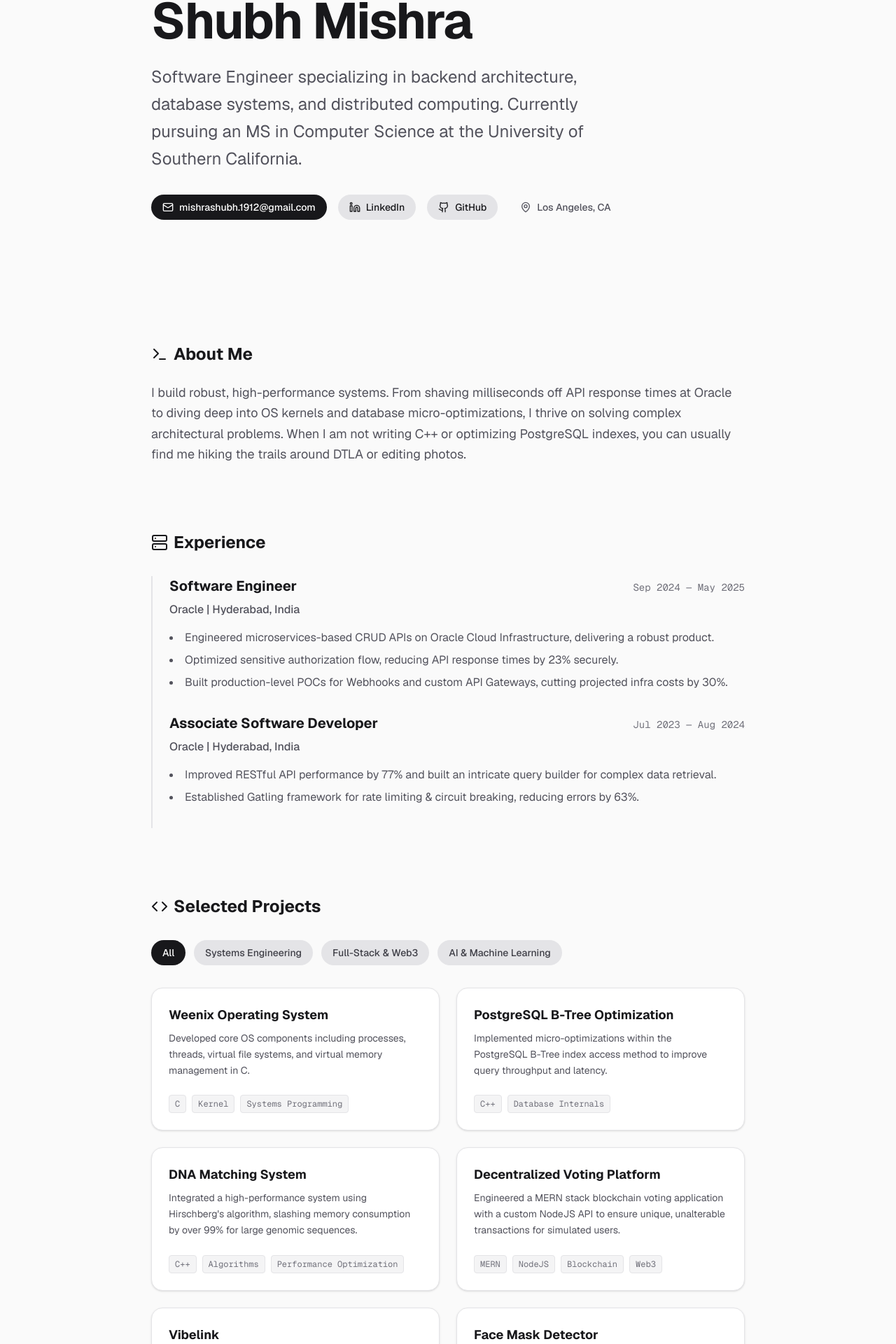
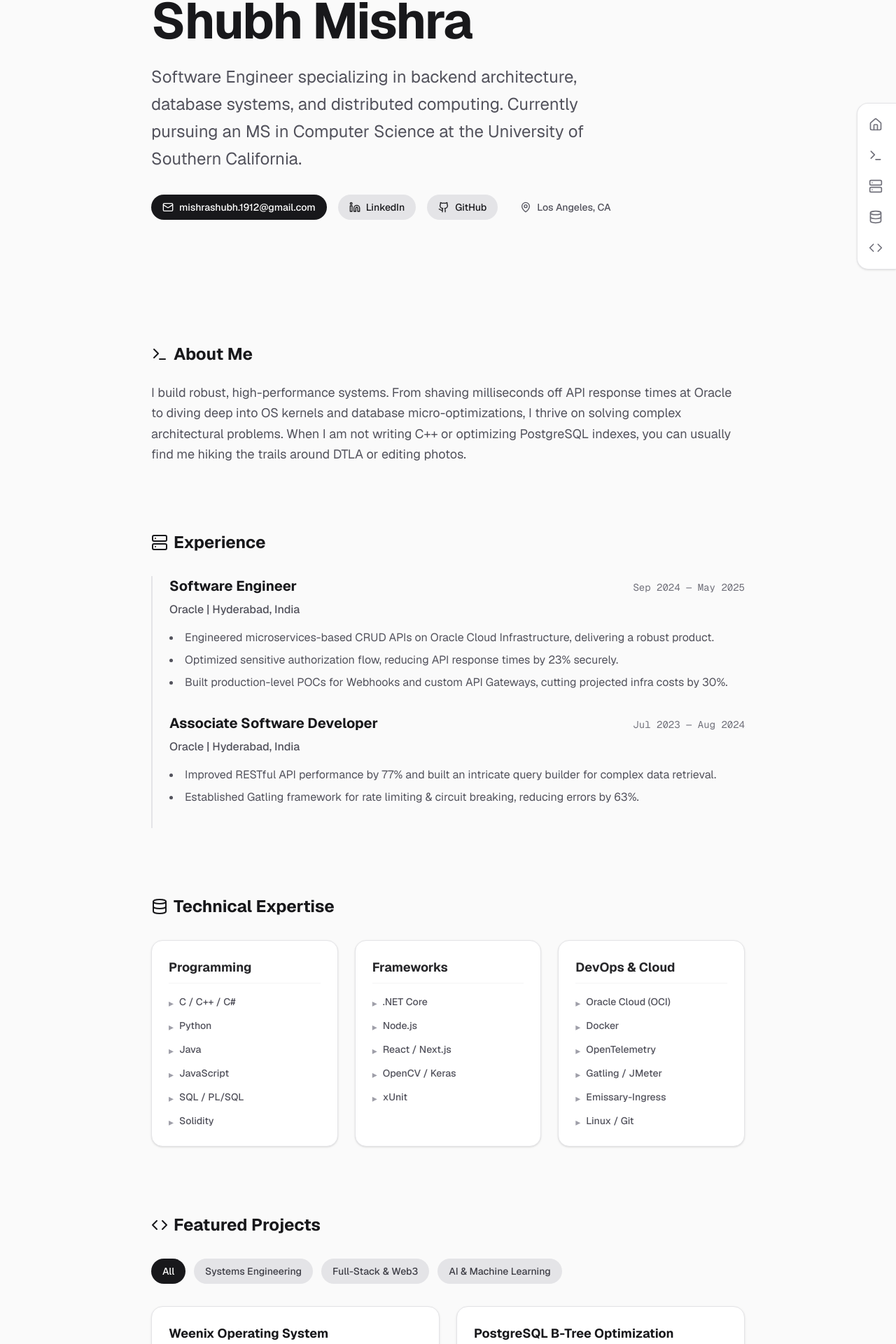
Before and after one commit to shubh-1912/project-portfolio, a Next.js app: page / in a window 1280 px wide. Shown: the part 134-2054 px from the top of the page at 70% size. Built offline with nearby package versions, Linux system fonts and the light colour scheme.

Commit message:
replace toolkit with tech expertise

```diff
--- a/app/page.tsx
+++ b/app/page.tsx
@@ -1,7 +1,7 @@
 "use client";
 
 import React, { useState } from 'react';
-import { Github, Linkedin, Mail, MapPin, Database, Server, Code, Terminal } from 'lucide-react';
+import { Github, Linkedin, Mail, MapPin, Database, Server, Code, Terminal, Home } from 'lucide-react';
 
 export default function Portfolio() {
   const [activeFilter, setActiveFilter] = useState('All');
@@ -58,11 +58,54 @@ export default function Portfolio() {
     ? projects
     : projects.filter(project => project.category === activeFilter);
 
+  // Smooth scroll handler
+  const scrollToSection = (e: React.MouseEvent<HTMLAnchorElement>, id: string) => {
+    e.preventDefault();
+    const element = document.getElementById(id);
+    if (element) {
+      const offset = 20;
+      const bodyRect = document.body.getBoundingClientRect().top;
+      const elementRect = element.getBoundingClientRect().top;
+      const elementPosition = elementRect - bodyRect;
+      const offsetPosition = elementPosition - offset;
+
+      window.scrollTo({
+        top: offsetPosition,
+        behavior: 'smooth'
+      });
+    }
+  };
+
   return (
-    <div className="min-h-screen bg-zinc-50 text-zinc-900 font-sans selection:bg-zinc-900 selection:text-zinc-50">
+    <div className="min-h-screen bg-zinc-50 text-zinc-900 font-sans selection:bg-zinc-900 selection:text-zinc-50 relative">
+
+      {/* FLOATING RIGHT NAVIGATION (Desktop Only) */}
+      <nav className="hidden lg:flex fixed right-0 top-1/2 -translate-y-1/2 z-50 group">
+        <div className="bg-white border border-r-0 border-zinc-200 shadow-sm rounded-l-2xl py-3 px-2 transition-all duration-300 w-14 hover:w-40 overflow-hidden flex flex-col gap-2">
+          {[
+            { id: 'home', label: 'Home', icon: Home },
+            { id: 'about', label: 'About', icon: Terminal },
+            { id: 'experience', label: 'Experience', icon: Server },
+            { id: 'expertise', label: 'Expertise', icon: Database },
+            { id: 'projects', label: 'Projects', icon: Code },
+          ].map((item) => (
+            <a
+              key={item.id}
+              href={`#${item.id}`}
+              onClick={(e) => scrollToSection(e, item.id)}
+              className="flex items-center gap-4 p-2 rounded-xl hover:bg-zinc-100 text-zinc-500 hover:text-zinc-900 transition-colors whitespace-nowrap"
+            >
+              <item.icon size={20} className="shrink-0" />
+              <span className="font-medium text-sm opacity-0 group-hover:opacity-100 transition-opacity duration-300">
+                {item.label}
+              </span>
+            </a>
+          ))}
+        </div>
+      </nav>
 
       {/* HERO SECTION */}
-      <header className="max-w-4xl mx-auto px-6 py-24 md:py-32">
+      <header id="home" className="max-w-4xl mx-auto px-6 py-24 md:py-32">
         <h1 className="text-5xl md:text-7xl font-bold tracking-tight mb-6">
           Shubh Mishra
         </h1>
@@ -88,7 +131,7 @@ export default function Portfolio() {
       </header>
 
       {/* ABOUT ME */}
-      <section className="max-w-4xl mx-auto px-6 py-12">
+      <section id="about" className="max-w-4xl mx-auto px-6 py-12">
         <h2 className="text-2xl font-bold mb-6 flex items-center gap-2"><Terminal size={24}/> About Me</h2>
         <p className="text-zinc-600 leading-relaxed text-lg">
           I build robust, high-performance systems. From shaving milliseconds off API response times at Oracle to diving deep into OS kernels and database micro-optimizations, I thrive on solving complex architectural problems. When I am not writing C++ or optimizing PostgreSQL indexes, you can usually find me hiking the trails around DTLA or editing photos.
@@ -96,7 +139,7 @@ export default function Portfolio() {
       </section>
 
       {/* EXPERIENCE */}
-      <section className="max-w-4xl mx-auto px-6 py-12">
+      <section id="experience" className="max-w-4xl mx-auto px-6 py-12">
         <h2 className="text-2xl font-bold mb-8 flex items-center gap-2"><Server size={24}/> Experience</h2>
 
         <div className="border-l-2 border-zinc-200 pl-6 pb-8">
@@ -125,9 +168,56 @@ export default function Portfolio() {
         </div>
       </section>
 
+      {/* TECHNICAL EXPERTISE */}
+      <section id="expertise" className="max-w-4xl mx-auto px-6 py-12">
+        <h2 className="text-2xl font-bold mb-8 flex items-center gap-2"><Database size={24}/> Technical Expertise</h2>
+
+        <div className="grid grid-cols-1 md:grid-cols-3 gap-6">
+
+          {/* Programming */}
+          <div className="bg-white p-6 rounded-2xl border border-zinc-200 shadow-sm">
+            <h3 className="text-lg font-bold mb-4 text-zinc-800 border-b border-zinc-100 pb-2">Programming</h3>
+            <ul className="space-y-3 text-zinc-600 text-sm font-medium">
+              <li className="flex items-start gap-2"><span className="text-zinc-400 mt-[2px]">▸</span> C / C++ / C#</li>
+              <li className="flex items-start gap-2"><span className="text-zinc-400 mt-[2px]">▸</span> Python</li>
+              <li className="flex items-start gap-2"><span className="text-zinc-400 mt-[2px]">▸</span> Java</li>
+              <li className="flex items-start gap-2"><span className="text-zinc-400 mt-[2px]">▸</span> JavaScript</li>
+              <li className="flex items-start gap-2"><span className="text-zinc-400 mt-[2px]">▸</span> SQL / PL/SQL</li>
+              <li className="flex items-start gap-2"><span className="text-zinc-400 mt-[2px]">▸</span> Solidity</li>
+            </ul>
+          </div>
+
+          {/* Frameworks & APIs */}
+          <div className="bg-white p-6 rounded-2xl border border-zinc-200 shadow-sm">
+            <h3 className="text-lg font-bold mb-4 text-zinc-800 border-b border-zinc-100 pb-2">Frameworks</h3>
+            <ul className="space-y-3 text-zinc-600 text-sm font-medium">
+              <li className="flex items-start gap-2"><span className="text-zinc-400 mt-[2px]">▸</span> .NET Core</li>
+              <li className="flex items-start gap-2"><span className="text-zinc-400 mt-[2px]">▸</span> Node.js</li>
+              <li className="flex items-start gap-2"><span className="text-zinc-400 mt-[2px]">▸</span> React / Next.js</li>
+              <li className="flex items-start gap-2"><span className="text-zinc-400 mt-[2px]">▸</span> OpenCV / Keras</li>
+              <li className="flex items-start gap-2"><span className="text-zinc-400 mt-[2px]">▸</span> xUnit</li>
+            </ul>
+          </div>
+
+          {/* DevOps & Cloud */}
+          <div className="bg-white p-6 rounded-2xl border border-zinc-200 shadow-sm">
+            <h3 className="text-lg font-bold mb-4 text-zinc-800 border-b border-zinc-100 pb-2">DevOps & Cloud</h3>
+            <ul className="space-y-3 text-zinc-600 text-sm font-medium">
+              <li className="flex items-start gap-2"><span className="text-zinc-400 mt-[2px]">▸</span> Oracle Cloud (OCI)</li>
+              <li className="flex items-start gap-2"><span className="text-zinc-400 mt-[2px]">▸</span> Docker</li>
+              <li className="flex items-start gap-2"><span className="text-zinc-400 mt-[2px]">▸</span> OpenTelemetry</li>
+              <li className="flex items-start gap-2"><span className="text-zinc-400 mt-[2px]">▸</span> Gatling / JMeter</li>
+              <li className="flex items-start gap-2"><span className="text-zinc-400 mt-[2px]">▸</span> Emissary-Ingress</li>
+              <li className="flex items-start gap-2"><span className="text-zinc-400 mt-[2px]">▸</span> Linux / Git</li>
+            </ul>
+          </div>
+
+        </div>
+      </section>
+
       {/* PROJECTS WITH FILTERS */}
-      <section className="max-w-4xl mx-auto px-6 py-12">
-        <h2 className="text-2xl font-bold mb-8 flex items-center gap-2"><Code size={24}/> Selected Projects</h2>
+      <section id="projects" className="max-w-4xl mx-auto px-6 py-12 mb-24">
+        <h2 className="text-2xl font-bold mb-8 flex items-center gap-2"><Code size={24}/>Featured Projects</h2>
 
         {/* Filter Buttons */}
         <div className="flex flex-wrap gap-3 mb-8">
@@ -167,19 +257,6 @@ export default function Portfolio() {
           ))}
         </div>
       </section>
-
-      {/* SKILLS */}
-      <section className="max-w-4xl mx-auto px-6 py-12 mb-24">
-        <h2 className="text-2xl font-bold mb-6 flex items-center gap-2"><Database size={24}/> Toolkit</h2>
-        <div className="flex flex-wrap gap-3">
-          {['C', 'C++', 'Python', 'Go', 'SQL', 'PostgreSQL', 'Java', 'JavaScript', 'Solidity', 'OCI', '.NET Core', 'Docker', 'OpenTelemetry', 'Linux'].map((skill) => (
-            <span key={skill} className="px-4 py-2 bg-zinc-100 text-zinc-800 rounded-lg text-sm font-medium border border-zinc-200">
-              {skill}
-            </span>
-          ))}
-        </div>
-      </section>
-
     </div>
   );
 }
```
